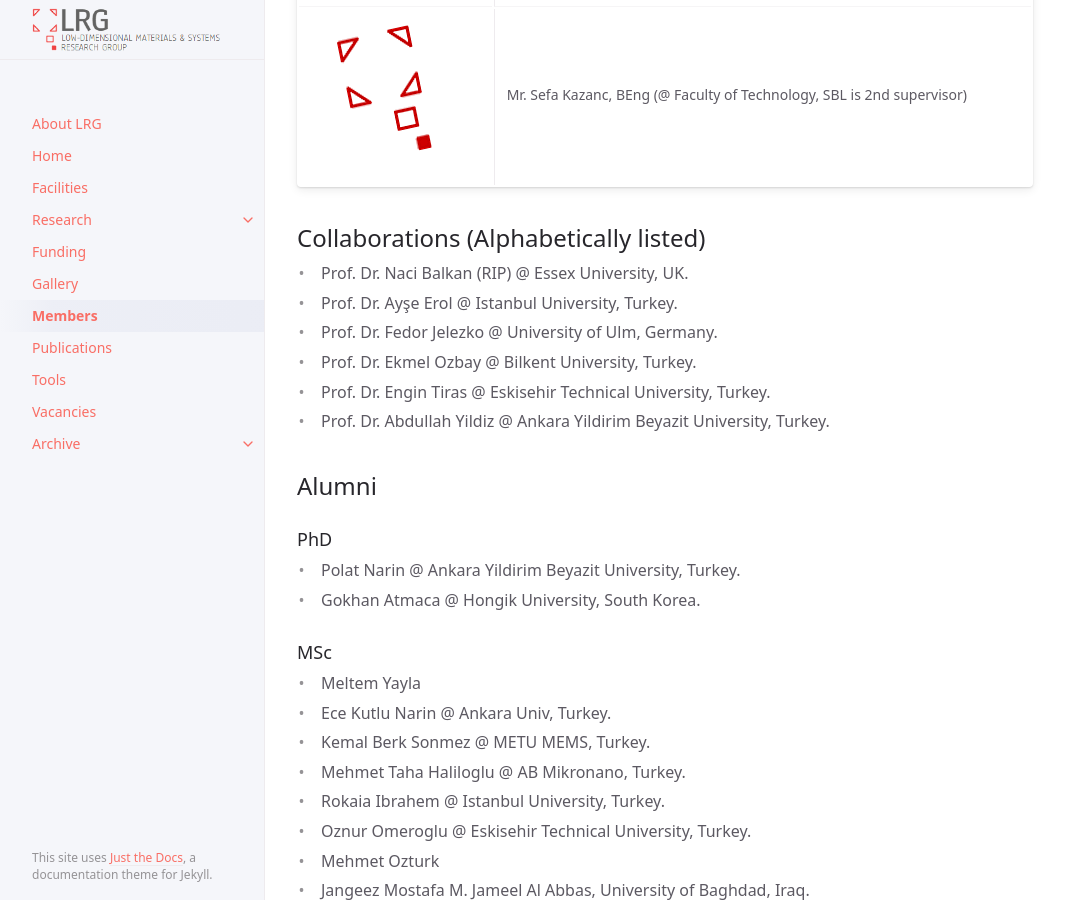
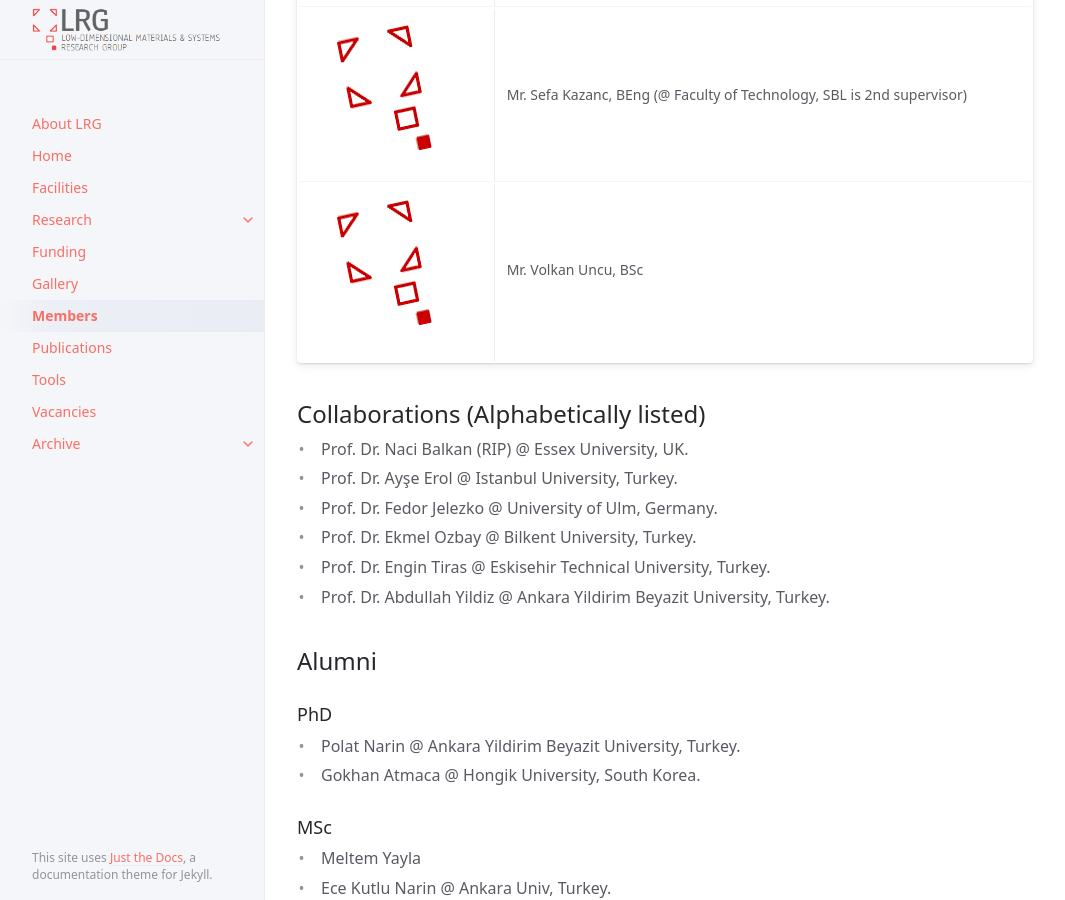
Before and after one commit to lrgresearch/2022, a Jekyll site: the page built from docs/people.md, in a window 1280 px wide and 900 px high, scrolled down 2168 px. Shown: the whole window, without its empty margins (107-1172 px from the left). Built offline with Jekyll 4.4.1, drawn with Linux system fonts in a browser that asks for light colours.

Commit message:
Update people.md

```diff
--- a/docs/people.md
+++ b/docs/people.md
@@ -25,6 +25,7 @@ nav_order: 6
 ![THan](../../assets/images/members/nopic.png) | Ms Tugce Han, BSc
 ![PTurhan](../../assets/images/members/nopic.png) | Mrs Pakize Turhan, BSc (@ TUSAS)
 ![SKazanc](../../assets/images/members/nopic.png) | Mr. Sefa Kazanc, BEng (@ Faculty of Technology, SBL is 2nd supervisor)
+![VUncu](../../assets/images/members/nopic.png) | Mr. Volkan Uncu, BSc
 
 ## Collaborations (Alphabetically listed)
 
```
